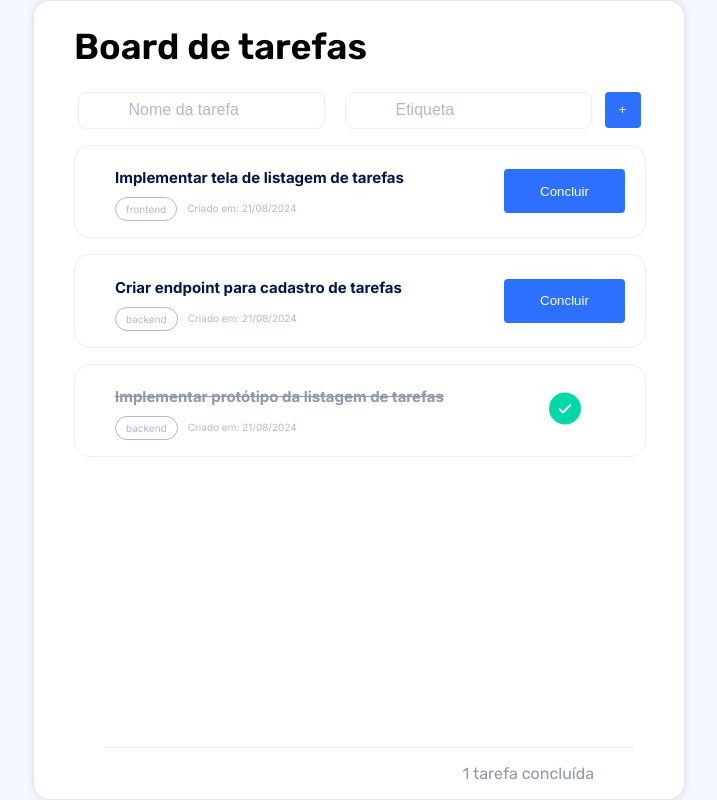
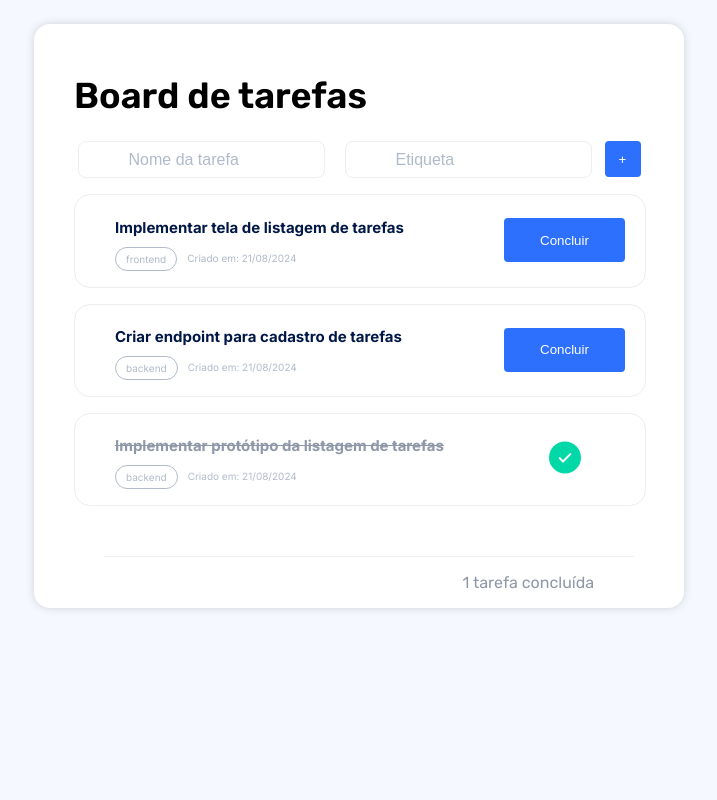
Before and after one commit to nelsonlima1989/RID219920_desafio03, a plain HTML site: page index.html in a window 1280 px wide. Shown: the whole page, without its empty margins (281-998 px from the left). Drawn offline with Linux system fonts and the light colour scheme.

Commit message:
Ajusta responsividade da página

```diff
--- a/style.css
+++ b/style.css
@@ -1,4 +1,4 @@
-html{
+html {
     width: 100%;
     height: 100%;
     box-sizing: border-box;
@@ -6,32 +6,33 @@ html{
     font-family: Rubik;
 }
 
-body{
+body {
     width: 100%;
     height: 100%;
     background: #f5f9ff;
     margin: 0;
     display: flex;
     justify-content: center;
-    align-items: center;
+    align-items: flex-start;
 }
 
-main{
+main {
     margin: 2.4rem 3.2rem;
     gap: 2.4rem;
     width: 100%;
     max-width: 65rem;
     min-height: 50rem;
     background: #fff;
-    border-radius: 1.6rem ;
-    box-shadow: 0 0 8px rgba(65, 64, 64, 0.2) ;
+    border-radius: 1.6rem;
+    box-shadow: 0 0 8px rgba(65, 64, 64, 0.2);
 }
 
 h1{
     font-size: 3.6rem;
     margin-left: 4rem;
-    margin-top: 2.4rem;
+    margin-top: 2.5rem;
     font-weight: 600;
+    padding-top: 2.5rem;
 }
 
 #create-todo-form{
@@ -170,7 +171,7 @@ footer{
     display: flex;
     justify-content: flex-end;
     margin-left: 7rem;
-    margin-top: 29rem;
+    margin-top: 5rem;
 
 }
 
```
